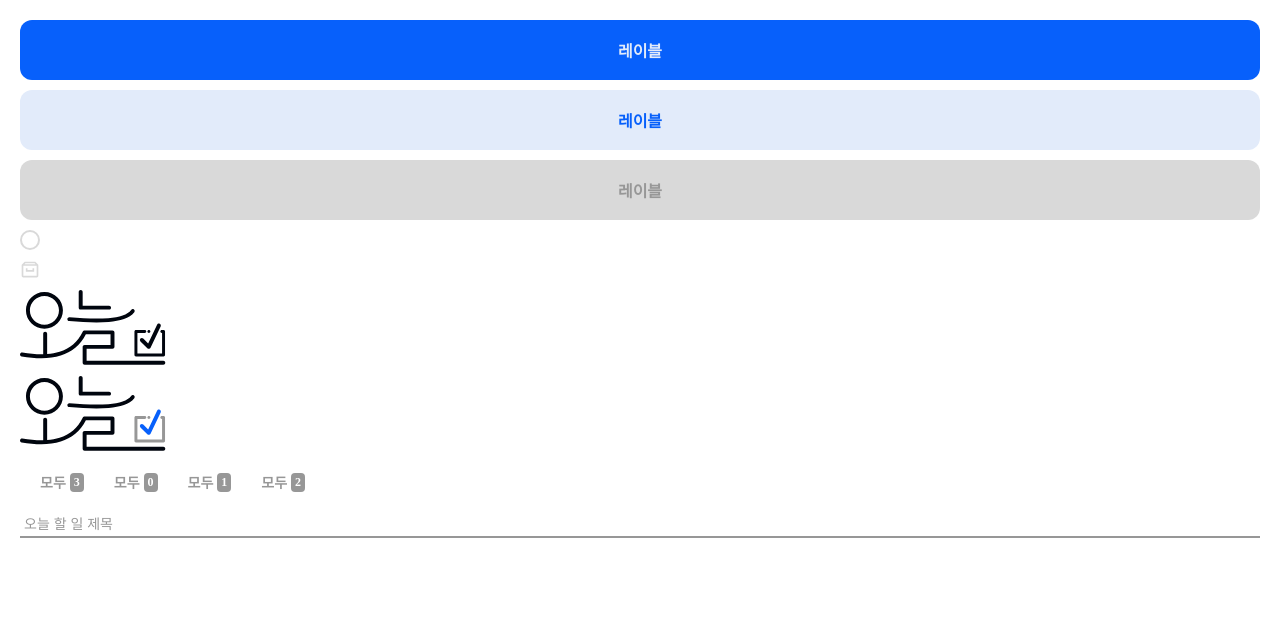
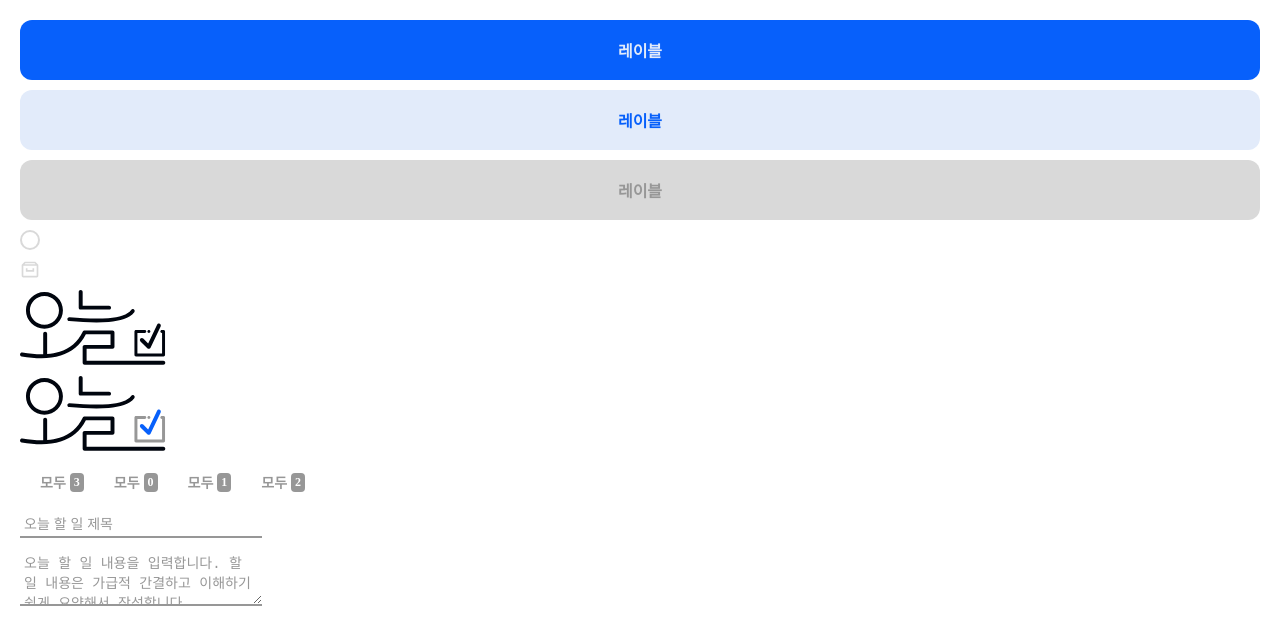
Before and after one commit to joowon-jang/react-homework, a React (Vite) app in the folder 4주차/: page / in a window 1280 px wide. Shown: the top 644 px of the page. Built offline with nearby package versions, Linux system fonts and the light colour scheme.

Commit message:
[4주차] refactor: Input 컴포넌트에 textarea 추가

```diff
--- a/4주차/src/App.tsx
+++ b/4주차/src/App.tsx
@@ -4,7 +4,7 @@ import Checkbox from "./components/Checkbox/Checkbox";
 import Archive from "./components/Archive/Archive";
 import Status from "./components/Status/Status";
 import Logo from "./components/Logo/Logo";
-import Input from "./components/Input/Input";
+import TextInput from "./components/TextInput/TextInput";
 
 function App() {
   return (
@@ -30,7 +30,11 @@ function App() {
           <Status count={2}>모두</Status>
         </li>
       </ul>
-      <Input placeholder="오늘 할 일 제목" />
+      <TextInput type="text" placeholder="오늘 할 일 제목" />
+      <TextInput
+        type="textarea"
+        placeholder="오늘 할 일 내용을 입력합니다. 할 일 내용은 가급적 간결하고 이해하기 쉽게 요약해서 작성합니다."
+      />
     </div>
   );
 }
--- a/4주차/src/components/Input/Input.tsx
+++ /dev/null
@@ -1,11 +0,0 @@
-import "./Input.scss";
-
-interface InputPropsType {
-  placeholder: string;
-}
-
-const Input = ({ placeholder }: InputPropsType) => {
-  return <input type="text" placeholder={placeholder} className="input" />;
-};
-
-export default Input;
--- a/4주차/src/components/Input/Input.scss
+++ b/4주차/src/components/TextInput/TextInput.scss
@@ -6,8 +6,9 @@ $input-normal-dark: $color-gray-400;
 $input-focus: $color-blue;
 $input-focus-dark: $color-white;
 
-.input {
+.text-input {
   @include flexbox($align: center);
+  width: 242px;
   padding: 4px;
   font-size: 14px;
   font-weight: 500;
@@ -41,3 +42,8 @@ $input-focus-dark: $color-white;
     }
   }
 }
+
+.textarea {
+  min-height: $space-5-half;
+  max-height: 132px;
+}
--- /dev/null
+++ b/4주차/src/components/TextInput/TextInput.tsx
@@ -0,0 +1,13 @@
+import "./TextInput.scss";
+
+interface TextInputPropsType {
+  type: "text" | "textarea";
+  placeholder: string;
+}
+
+const TextInput = ({ type, placeholder }: TextInputPropsType) => {
+  if (type === "text") return <input type="text" placeholder={placeholder} className="text-input" />;
+  else if (type === "textarea") return <textarea placeholder={placeholder} rows={3} className="text-input textarea" />;
+};
+
+export default TextInput;
--- a/4주차/src/scss/base/_reset.scss
+++ b/4주차/src/scss/base/_reset.scss
@@ -24,6 +24,7 @@ h5,
 h6 {
   margin: 0;
   padding: 0;
+  border: 0;
 }
 h1,
 h2,
```
